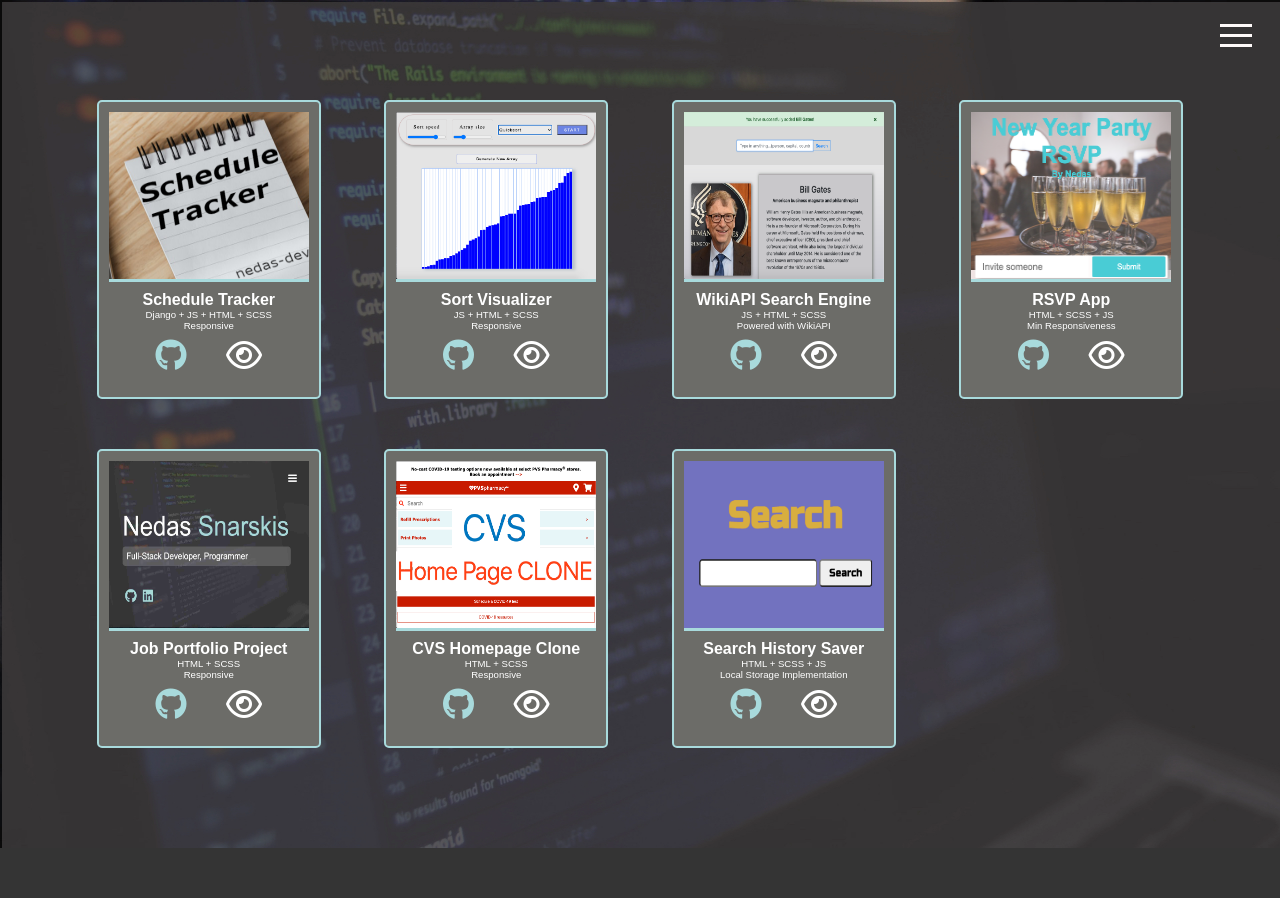
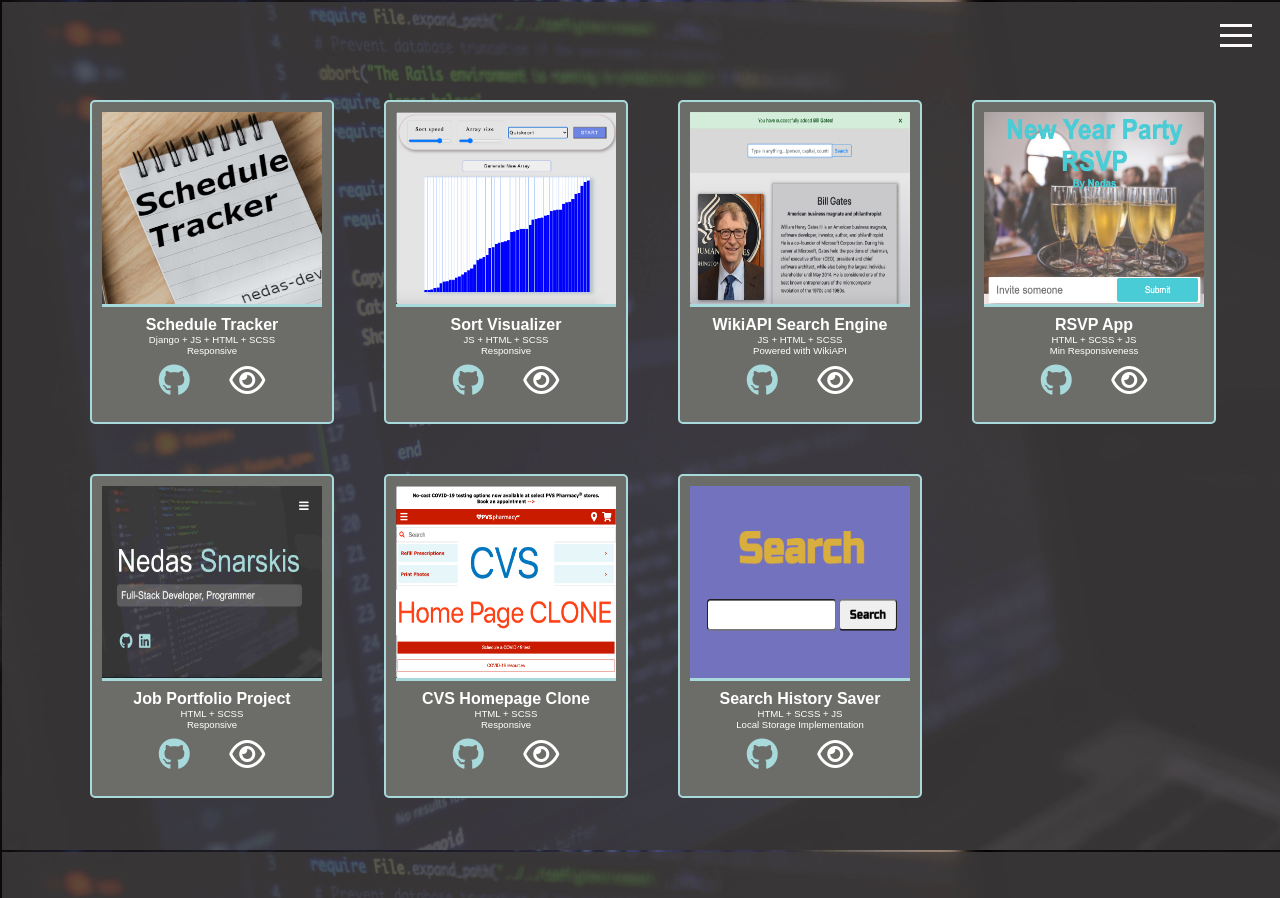
Before and after one commit to nedas-dev/job-portfolio-flask, a Flask app: page /portfolio/ in a window 1280 px wide. Before the commit the page ends 848 px from the top, so only its background shows below. Run offline with Flask 2, Linux system fonts and the light colour scheme; some libraries are stand-ins or nearby versions.

Commit message:
project card size fixed, one link in projects fixed

```diff
--- a/static/css/main.css
+++ b/static/css/main.css
@@ -394,8 +394,8 @@ main#projects div.wrapper div.project-item {
   background: #6c6c68;
 }
 main#projects div.wrapper div.project-item img {
-  width: 200px;
-  height: 170px;
+  width: 220px;
+  height: 195px;
   border-bottom: 3px solid #a8dadc;
 }
 main#projects div.wrapper div.project-item div.description {
--- a/static/scss/main.scss
+++ b/static/scss/main.scss
@@ -359,8 +359,8 @@ main#projects{
             background: rgb(108, 108, 104);
 
             img{
-                width:200px;
-                height: 170px;
+                width:220px;
+                height: 195px;
                 border-bottom: 3px solid $third-color;
             }
 
--- a/templates/projects.html
+++ b/templates/projects.html
@@ -69,7 +69,7 @@
                     <p>HTML + SCSS</p>
                     <p>Responsive</p>
                     <div class="buttons">
-                        <a href="https://github.com/nedas-dev/job-portfolio"><i class="fab fa-github 2x"></i></a>
+                        <a href="https://github.com/nedas-dev/job-portfolio-flask"><i class="fab fa-github 2x"></i></a>
                         <a href="https://www.nedas.dev" class="grey"><i class="far fa-eye 2x"></i></a>
                     </div>
                 </div>
```
